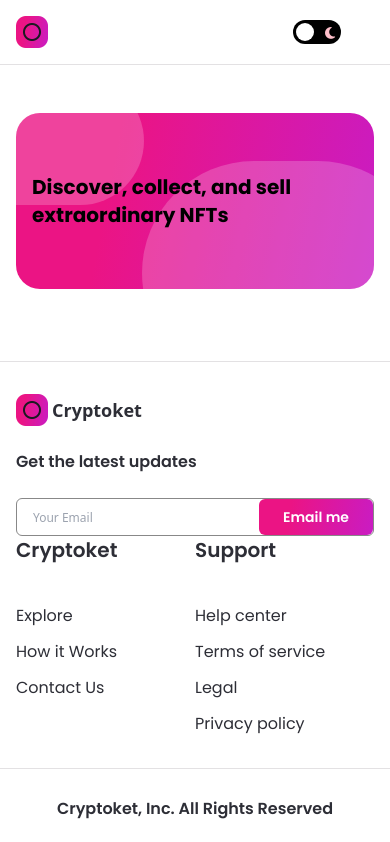
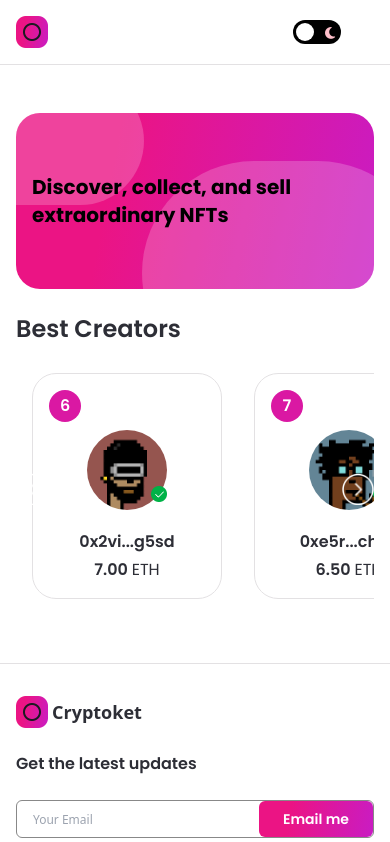
Before and after one commit to Demilade01/nft_marketplace, a Next.js app: page / in a window 390 px wide. Shown: the top 842 px of the page. Built offline with nearby package versions, Linux system fonts and the light colour scheme.

Commit message:
implement Top sellers

```diff
--- /dev/null
+++ b/components/CreatorCard.jsx
@@ -0,0 +1,41 @@
+import React from 'react'
+import Image from 'next/image'
+import images from '../assets'
+
+const CreatorCard = ({ rank, creatorImage, creatorName, creatorEths}) => {
+  return (
+    <div className='min-w-190 minlg:min-w-240 dark:bg-nft-black-3 bg-white border dark:border-nft-black-3 border-nft-gray-1 rounded-3xl flex flex-col p-4 m-4'>
+        <div className='w-8 h-8 minlg:w-10 minlg:h-10 bg-nft-red-violet flexCenter rounded-full'>
+            <p className='font-poppins text-white font-semibold text-base minlg:text-lg'>{rank}</p>
+        </div>
+
+        <div className='my-2 flex justify-center'>
+            <div className='relative w-20 h-20 minlg:w-28 minlg:h-28'>
+                <Image
+                   src={creatorImage}
+                   layout='fill'
+                   objectFit='cover'
+                   alt='creator'
+                   className='rounded-full'
+                />
+                <div className='absolute w-4 h-4 minlg:w-7 minlg:h-7 bottom-2 -right-0'>
+                    <Image
+                        src={images.tick}
+                        layout='fill'
+                        objectFit='contain'
+                        alt='tick'
+                    />
+                </div>
+            </div>
+        </div>
+
+        <div className='mt-3 minlg:mt-7 text-center flexCenter flex-col'>
+            <p className=' font-poppins dark:text-white text-nft-black-1 font-semibold text-base' >{creatorName}</p>
+            <p className='mt-1 font-poppins dark:text-white text-nft-black-1 font-semibold text-base'>{creatorEths.toFixed(2)} <span className='font-normal'>ETH</span>
+            </p>
+        </div>
+    </div>
+  )
+}
+
+export default CreatorCard
--- a/components/index.js
+++ b/components/index.js
@@ -2,5 +2,6 @@
 import Footer from "./Footer";
 import Button from "./Button";
 import Banner from "./Banner";
+import CreatorCard from "./CreatorCard";
 
-export { Navbar, Footer, Button, Banner };
+export { Navbar, Footer, Button, Banner, CreatorCard };
--- a/pages/index.js
+++ b/pages/index.js
@@ -1,7 +1,50 @@
-import React from 'react'
-import { Banner } from '../components';
+import { useState, useEffect, useRef } from 'react';
+
+import { useTheme } from 'next-themes';
+import { Banner, CreatorCard } from '../components';
+
+import images from '../assets'
+import { makeId } from '../utils/makeId';
+import Image from 'next/image';
 
 const Home = () => {
+  const [hideButtons, setHideButtons] = useState(false);
+  const {theme} = useTheme();
+  const parentRef = useRef(null);
+  const scrollRef = useRef(null);
+
+  const handleScroll = (direction) => {
+    const { current } = scrollRef;
+
+    const scrollAmount = window.innerWidth > 1800 ? 270 : 210;
+
+    if(direction === 'left') {
+      current.scrollLeft -= scrollAmount;
+    }else {
+      current.scrollLeft += scrollAmount;
+    }
+  }
+
+  const isScrollable = () => {
+    const { current } = scrollRef;
+    const { current: parent } = parentRef;
+
+    if(current?.scrollWidth >= parent?.offsetWidth) {
+      setHideButtons(false);
+    }else {
+      setHideButtons(true)
+    }
+  }
+
+  useEffect(() => {
+    isScrollable();
+    window.addEventListener('resize', isScrollable);
+
+    return () => {
+      window.removeEventListener('resize', isScrollable)
+    };
+  });
+
   return (
     <div className="flex justify-center sm:px-4 p-12">
       <div className="w-full minmd:w-4/5">
@@ -10,6 +53,46 @@
           childStyles="md:text-4xl sm:text-2xl xs:text-xl text-left"
           parentStyles="justify-start mb-6 h-72 sm:h-60 p-12 xs:p-4 xs:h-44 rounded-3xl"
         />
+
+        <div>
+          <h1 className='font-poppins dark:text-white text-nft-black-1 text-2xl minlg:text-4xl font-semibold ml-4 xs:ml-0'>Best Creators</h1>
+
+          <div className='relative flex-1 max-w-full flex mt-3' ref={parentRef}>
+            <div className='flex flex-row w-max overflow-x-scroll no-scrollbar select-none' ref={scrollRef}>
+              {[6, 7, 8, 9, 10].map((i) => (
+                <CreatorCard
+                  key={`creator-${i}`}
+                  rank={i}
+                  creatorImage={images[`creator${i}`]}
+                  creatorName={`0x${makeId(3)}...${makeId(4)}`}
+                  creatorEths={10 -i * 0.5}
+                />
+              ))}
+              {!hideButtons && (
+                <>
+                <div onClick={() => handleScroll('left')} className='absolute w-8 h-8 minlg:w-12 minlg:h-12 top-45 cursor-pointer left-0'>
+                  <Image
+                    src={images.left}
+                    layout='fill'
+                    objectFit='contain'
+                    alt='left_arrow'
+                    className={theme=== 'light' && 'filter invert'}
+                  />
+                </div>
+                <div onClick={() => handleScroll('right')} className='absolute w-8 h-8 minlg:w-12 minlg:h-12 top-45 cursor-pointer right-0'>
+                  <Image
+                    src={images.right}
+                    layout='fill'
+                    objectFit='contain'
+                    alt='right_arrow'
+                    className={theme=== 'light' && 'filter invert'}
+                  />
+                </div>
+              </>
+              )}
+            </div>
+          </div>
+        </div>
       </div>
     </div>
   )
--- /dev/null
+++ b/utils/makeId.js
@@ -0,0 +1,12 @@
+export const makeId = (length) => {
+    let result = '';
+
+    const characters = 'abcdefghijklmnopqrstuvwxyz0123456789';
+    const charactersLength = characters.length;
+
+    for (let i = 0; i < length; i += 1) {
+        result += characters.charAt(Math.floor(Math.random() * charactersLength))
+    }
+
+    return result;
+};
```
